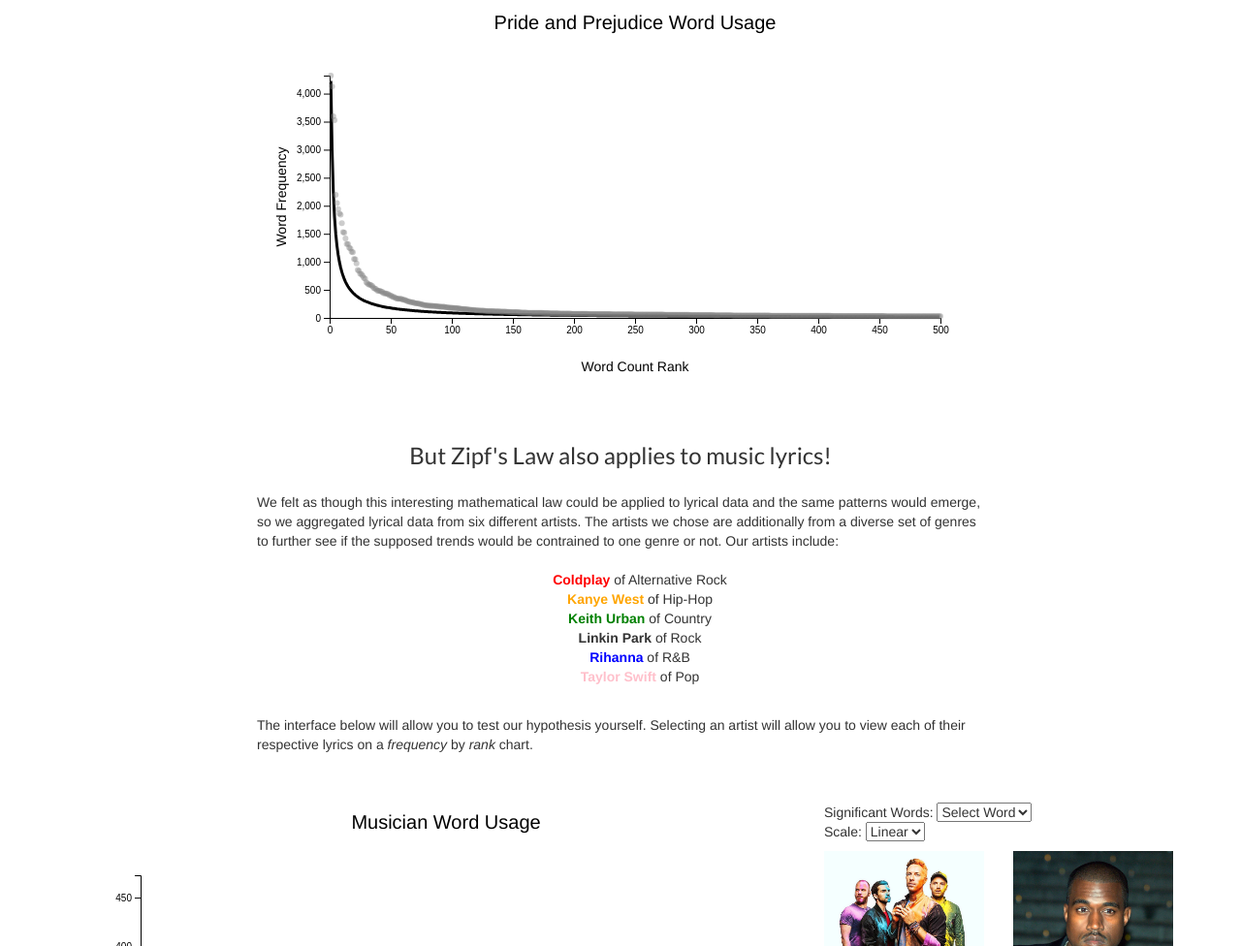
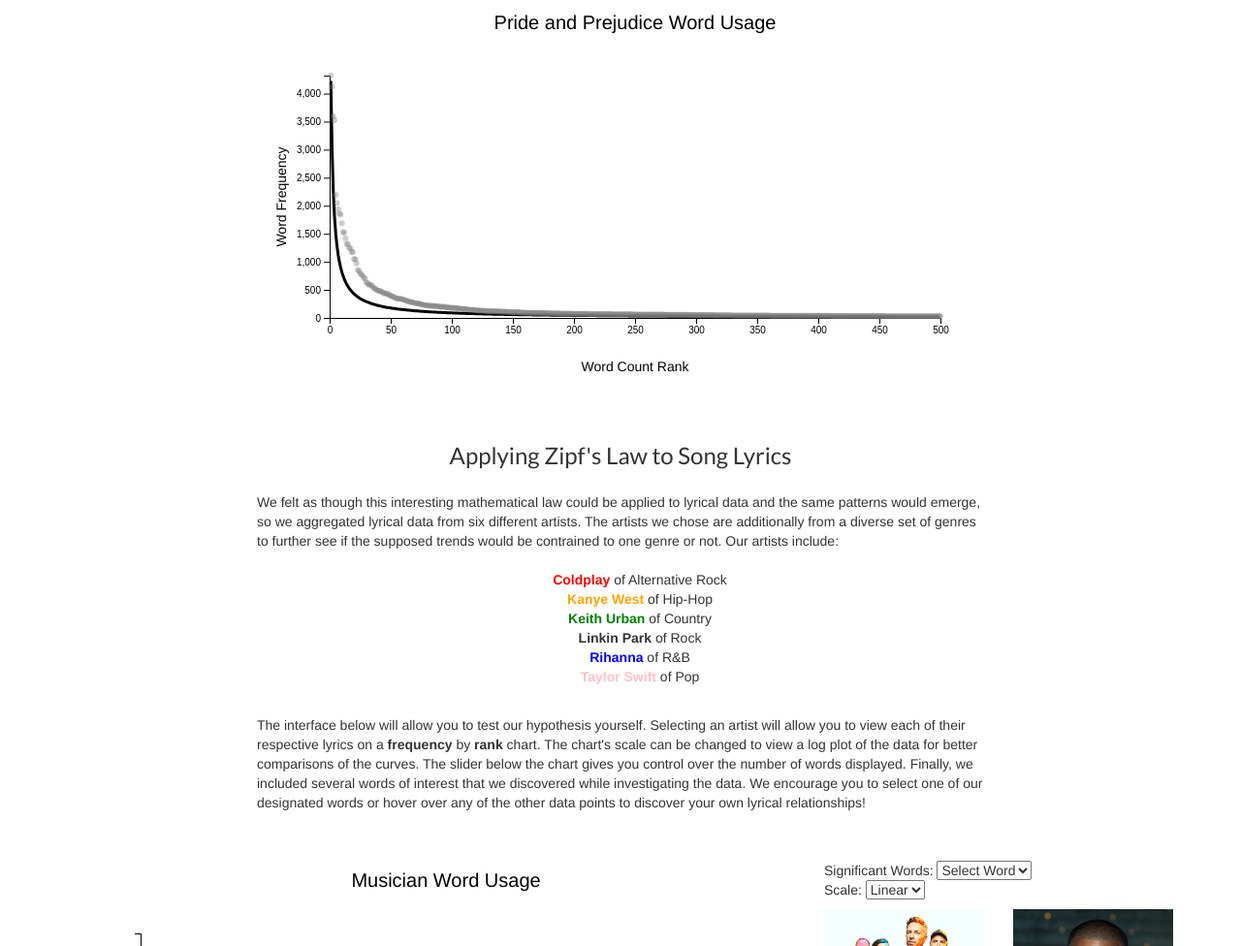
Before and after one commit to zeeodd/info3300p2, a plain HTML site: page index.html in a window 1280 px wide. Shown: the part 221-1197 px from the top of the page at 97% size. Drawn offline with nearby package versions, Linux system fonts and the light colour scheme.

Commit message:
Updated paragraphs

```diff
--- a/index.html
+++ b/index.html
@@ -44,7 +44,7 @@
 
             <div class='row'>
                 <div class='col-xs-12 section-header'>
-                    But Zipf's Law also applies to music lyrics!
+                    Applying Zipf's Law to Song Lyrics
                 </div>
                 <div class='text-paragraph col-xs-offset-2 col-xs-8'>
                     We felt as though this interesting mathematical law could be applied to lyrical data and the same patterns would emerge, so we aggregated lyrical data from six different artists. The artists we chose are additionally from a diverse set of genres to further see if the supposed trends would be contrained to one genre or not. Our artists include:
@@ -59,7 +59,7 @@
                       <li> <b><span style="color: pink;">Taylor Swift</span></b> of Pop </li>
                     </ul>
                     <br/>
-                    The interface below will allow you to test our hypothesis yourself. Selecting an artist will allow you to view each of their respective lyrics on a <em>frequency</em> by <em>rank</em> chart.
+                    The interface below will allow you to test our hypothesis yourself. Selecting an artist will allow you to view each of their respective lyrics on a <b>frequency</b> by <b>rank</b> chart. The chart's scale can be changed to view a log plot of the data for better comparisons of the curves. The slider below the chart gives you control over the number of words displayed. Finally, we included several words of interest that we discovered while investigating the data. We encourage you to select one of our designated words or hover over any of the other data points to discover your own lyrical relationships!
                 </div>
             </div>
 
@@ -268,8 +268,6 @@
                             };
                         }
 
-                        console.log(artistDataDict);
-
                         // grab pride and prejudice svg meta information
                         var prideSvg = d3.select(".pride-svg");
                         var prideSvgWidth = prideSvg.style("width");
@@ -335,7 +333,6 @@
                         for (var i = 1; i <= 500; i++) {
                             baselineData.push(Math.min((9000/i), 4200));
                         }
-                        console.log(baselineData);
 
                         var pridePathGen = d3.line()
                             .x(function (d, i) { return prideXScale(i) })
```
